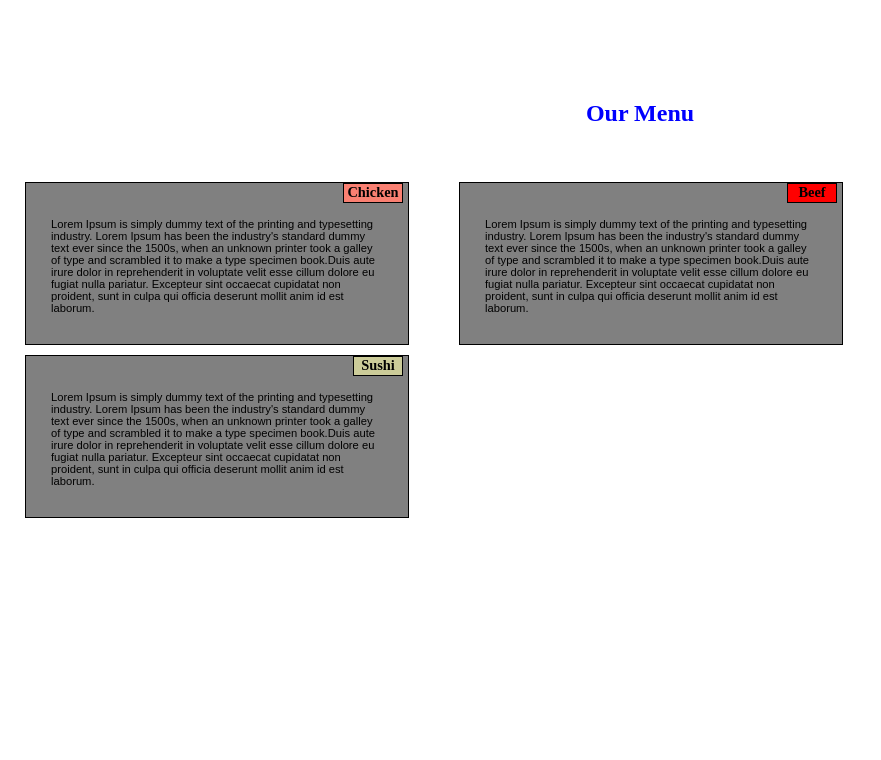
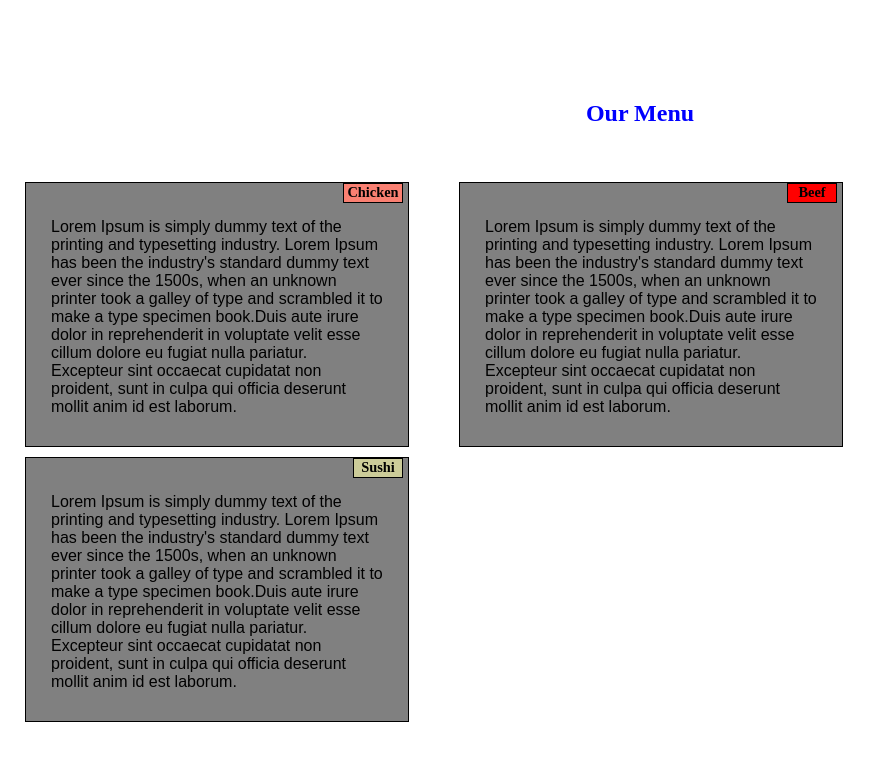
Before and after one commit to lingampallybharathi/coursera-test1, a plain HTML site: page site/module2_solution1.html in a window 1280 px wide. Shown: the whole page, without its empty margins (0-881 px from the left). Drawn offline with Linux system fonts and the light colour scheme.

Commit message:
my upate page

```diff
--- a/site/cssstyle.css
+++ b/site/cssstyle.css
@@ -65,7 +65,7 @@ h1 {
 	}
 
 .content{
-  font-size:0.7em;
+  font-size:1em;
    margin-top: 5px;
   font-style: bold;
   padding:20px;
--- a/site/module2_solution1.html
+++ b/site/module2_solution1.html
@@ -1,5 +1,6 @@
 <!DOCTYPE html>
 <html lang="en">
+<html>
 <head>
 <meta charset="utf-8">
 	<title> module2 assignment</title>
```
